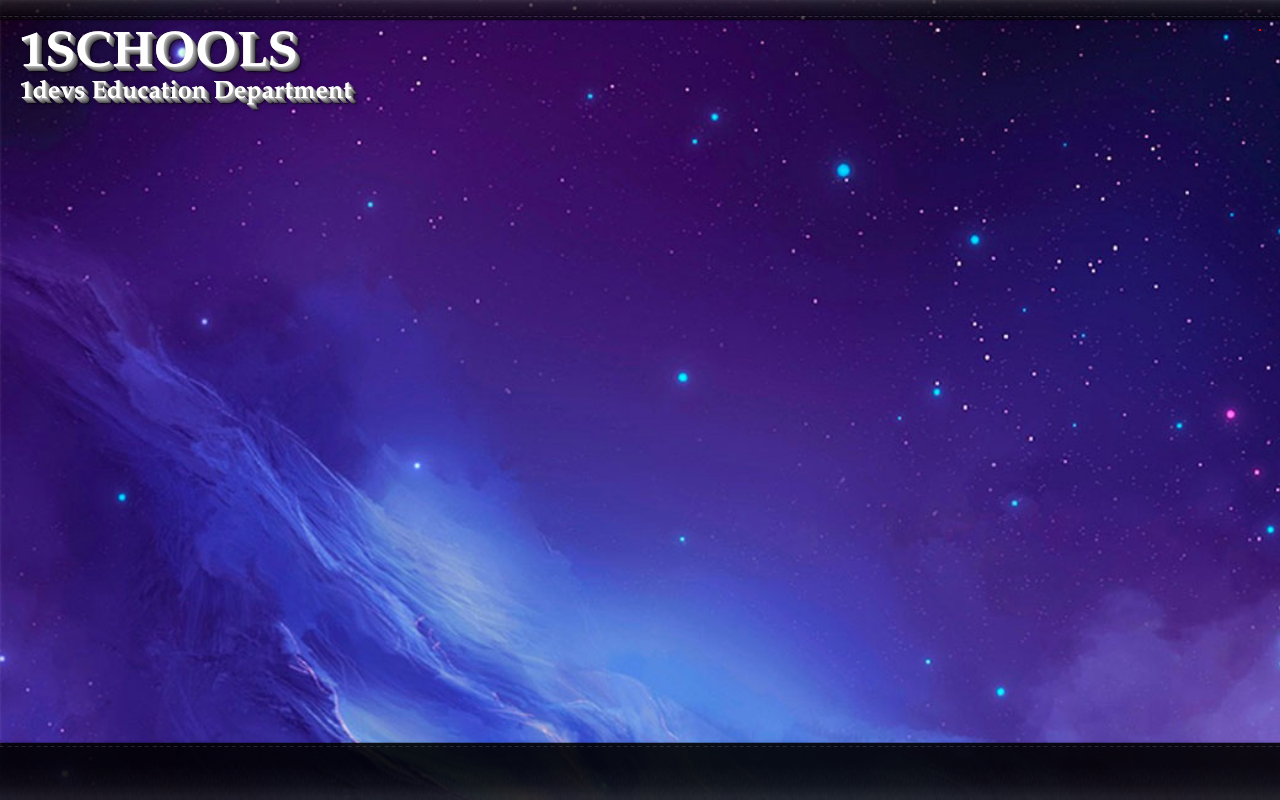
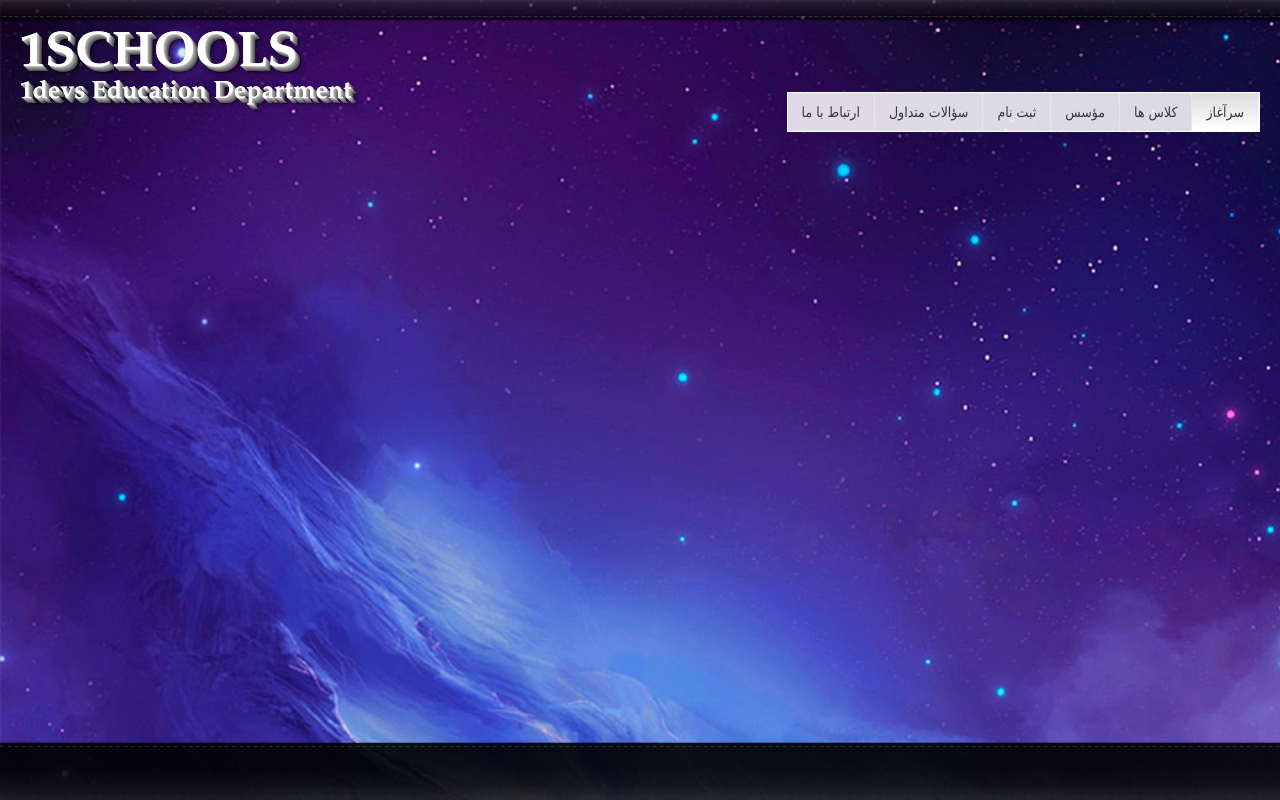
Before and after one commit to 1schools/1schools.github.io, a PHP site: page / in a window 1280 px wide. Run offline with PHP 8.4, Linux system fonts and the light colour scheme.

Commit message:
add some part of menu

```diff
--- a/index.html
+++ b/index.html
@@ -16,23 +16,23 @@
     </div>
     <nav>
     	<ul>
-        	<li>
-            	<a href="#"></a>
+        	<li class="active">
+            	<a href="#">سرآغاز</a>
             </li>
         	<li>
-            	<a href="#"></a>
+            	<a href="#">کلاس ها</a>
             </li>
         	<li>
-            	<a href="#"></a>
+            	<a href="#">مؤسس</a>
             </li>
         	<li>
-            	<a href="#"></a>
+            	<a href="#">ثبت نام</a>
             </li>
         	<li>
-            	<a href="#"></a>
+            	<a href="#">سؤالات متداول</a>
             </li>
         	<li>
-            	<a href="#"></a>
+            	<a href="#">ارتباط با ما</a>
             </li>
         </ul>
     </nav>
--- a/style.css
+++ b/style.css
@@ -55,17 +55,35 @@ div.logo h3{
 
 header nav{
 	position:fixed;
-	outline:1px solid red;
 	top:30px;
 	right:20px;
 }
 
+nav ul{
+	background-color: rgba(255, 255, 255, 0.85);
+	border: 1px solid white;
+	box-shadow: 0 0 1px rgba(0, 0, 0, 0.1);
+	float: right;
+	margin-top: 62px;
+}
+
 nav li{
-
+	float:right;
+	border-right: 1px solid rgba(255, 255, 255, 0.3);
 }
 
 nav li a{
+	display:block;
+	text-decoration:none;
+	color:#373737;
+	padding: 12px 14px;
+	font-family:Tahoma, Geneva, sans-serif;
+	font-size:14px;
+}
 
+nav li.active{
+	background: -webkit-gradient(linear, left top, left bottom, from(#DDD), to(white));
+	background: -moz-linear-gradient(center top , #DDD 0%, #FCFCFC 15%, white 100%) repeat scroll 0 0 transparent;
 }
 
 section.container{
```
